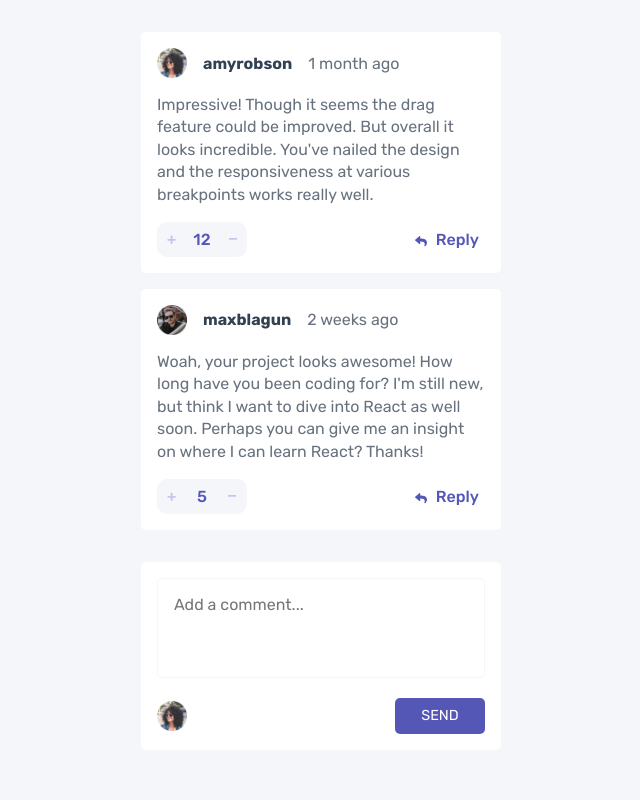
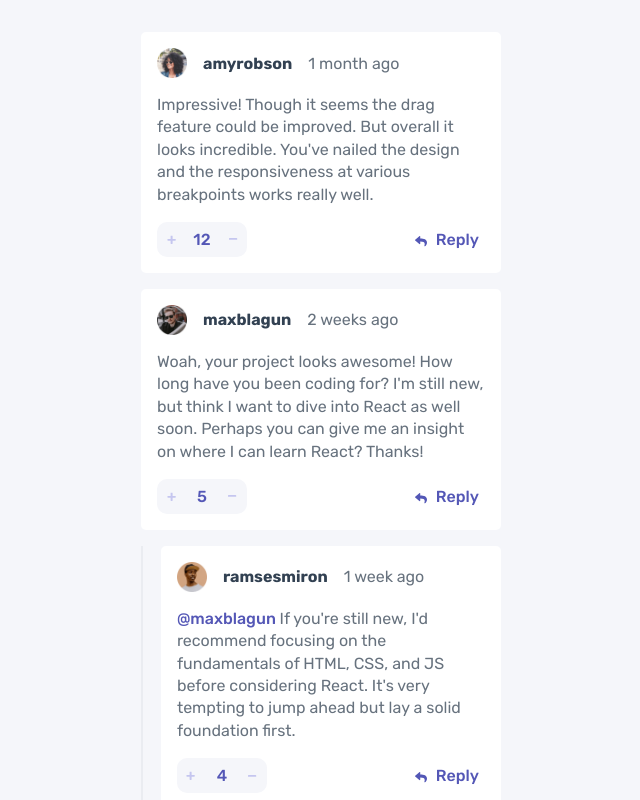
Before and after one commit to crackerFactory64/fm-comments-app, a React (Create React App) app: page / in a window 1280 px wide. Shown: the top 800 px of the page, without its empty margins (319-959 px from the left). Built offline with nearby package versions, Linux system fonts and the light colour scheme.

Commit message:
replies data and styling

```diff
--- a/src/App.js
+++ b/src/App.js
@@ -15,6 +15,7 @@ export default function App() {
         age={comment.createdAt}
         body={comment.content}
         score={comment.score}
+        replies={comment.replies}
       />
     );
   });
--- a/src/Comment.js
+++ b/src/Comment.js
@@ -1,13 +1,33 @@
 import React from "react";
+import Reply from "./Reply";
 
 export default function Comment(props) {
+  const repliesEl = props.replies.map((reply) => {
     return (
+      <Reply
+        key={reply.id}
+        user={reply.user.username}
+        img={reply.user.image.png}
+        loggedIn={false}
+        age={reply.createdAt}
+        at={reply.replyingTo}
+        body={reply.content}
+        score={reply.score}
+        replies={reply.replies}
+      />
+    );
+  });
+
+  return (
+    <div className="comment-container">
       <article className="comment">
         <div className="row comment__header">
           <img className="comment__img" src={props.img} alt={props.user} />
           <p className="comment__user">
             {props.user}
-          <span className={props.loggedIn ? "comment__you" : "hide"}>you</span>
+            <span className={props.loggedIn ? "comment__you" : "hide"}>
+              you
+            </span>
           </p>
 
           <p className="comment__age">{props.age}</p>
@@ -36,5 +56,10 @@ export default function Comment(props) {
           </div>
         </div>
       </article>
+
+      <div className={repliesEl.length > 0 ? "comment__replies" : "hide"}>
+        {repliesEl}
+      </div>
+    </div>
   );
 }
--- /dev/null
+++ b/src/Reply.js
@@ -0,0 +1,43 @@
+import React from "react";
+
+export default function Reply(props) {
+  return (
+    <article className="comment comment__reply">
+      <div className="row comment__header">
+        <img className="comment__img" src={props.img} alt={props.user} />
+        <p className="comment__user">
+          {props.user}
+          <span className={props.loggedIn ? "comment__you" : "hide"}>you</span>
+        </p>
+
+        <p className="comment__age">{props.age}</p>
+      </div>
+      <p className="comment__body">
+        <span className="comment__at">@{props.at} </span>
+        {props.body}
+      </p>
+      <div className="row comment__footer">
+        <div className="row comment__votes">
+          <button
+            className="comment__vote-btn up"
+            aria-label="vote up"
+            id="upvote"
+          ></button>
+          <span className="comment__score">{props.score}</span>
+          <button
+            className="comment__vote-btn down"
+            aria-label="vote down"
+            id="downvote"
+          ></button>
+        </div>
+        <button className={props.loggedIn ? "hide" : "comment__reply-btn"}>
+          Reply
+        </button>
+        <div className={props.loggedIn ? "" : "hide"}>
+          <button className="comment__delete-btn">Delete</button>
+          <button className="comment__edit-btn">Edit</button>
+        </div>
+      </div>
+    </article>
+  );
+}
--- a/src/style.css
+++ b/src/style.css
@@ -33,6 +33,7 @@ body {
   background-color: var(--clr-ntr-200);
   font-family: var(--ff);
   min-height: 100vh;
+  padding-bottom: var(--gap);
 }
 
 img {
@@ -62,11 +63,16 @@ input {
   display: none;
 }
 
-.comments {
+.comments,
+.comment__replies {
   display: flex;
   flex-direction: column;
   gap: var(--gap);
   margin-block: 2em;
+}
+
+.comment-container {
+  padding: 0;
 }
 
 .comment {
@@ -175,6 +181,22 @@ input {
   min-width: 60px;
 }
 
+.comment__replies {
+  border-left: 2px solid var(--clr-ntr-300);
+  margin-bottom: 0;
+  margin-top: var(--gap);
+}
+
+.comment.comment__reply {
+  margin-left: auto;
+  width: 95%;
+}
+
+.comment__at {
+  color: var(--clr-blue);
+  font-weight: var(--fw-medium);
+}
+
 .new-comment-form {
   background-color: var(--clr-ntr-100);
   border-radius: var(--card-radius);
```
Lines whose indentation alone changed are shown as unchanged.
